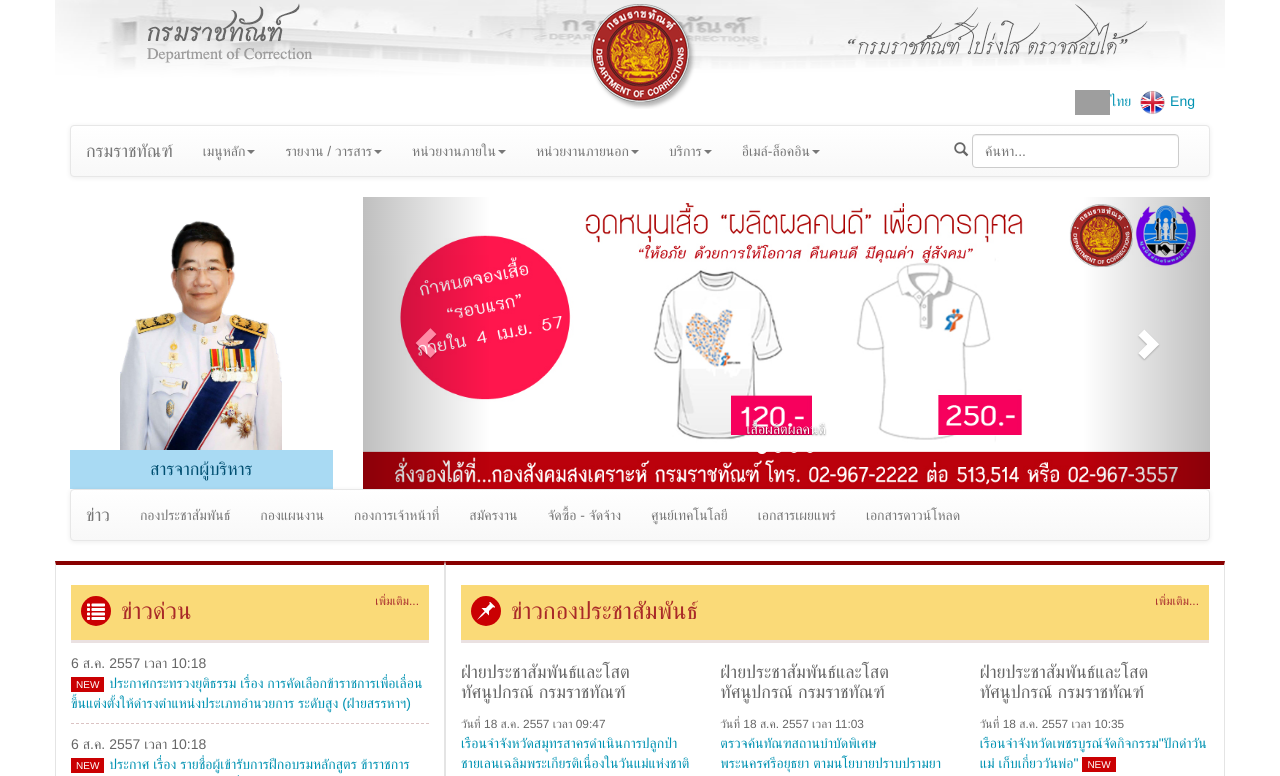
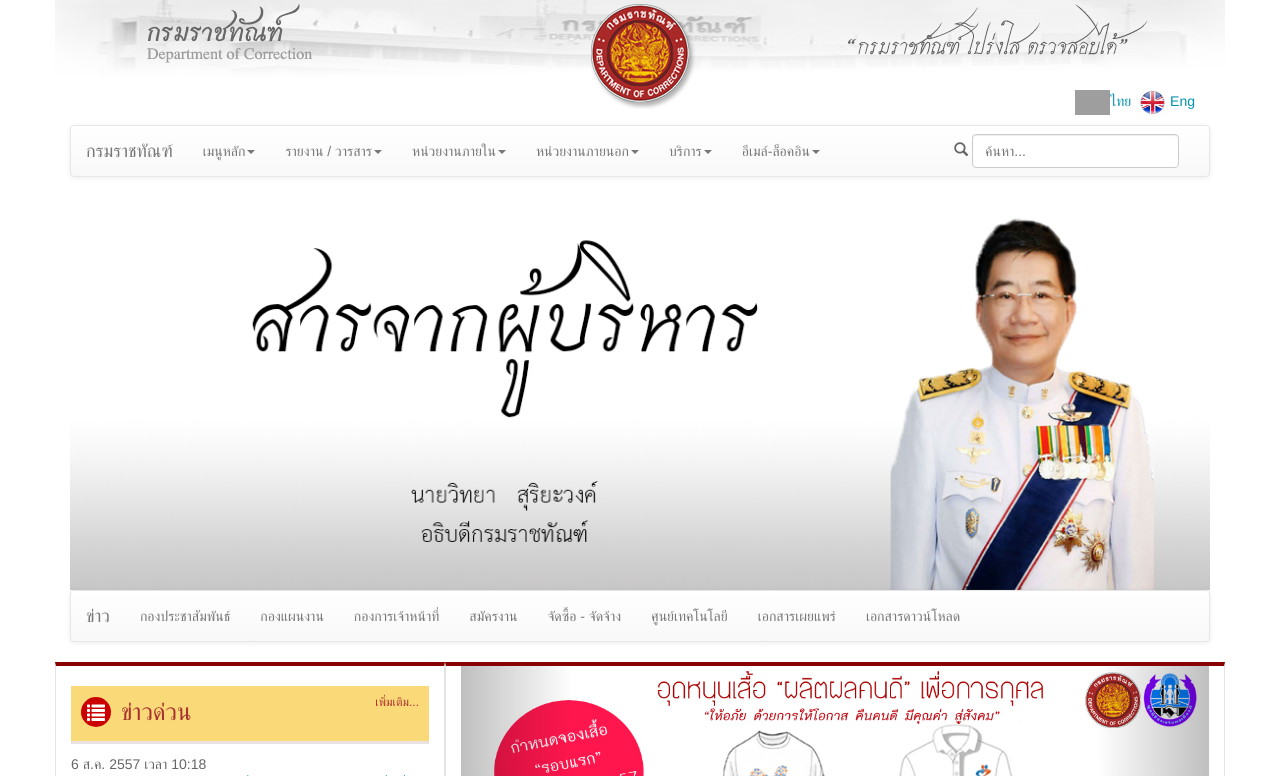
Before and after one commit to LuciferUltraM/correct.go.th, a PHP site: page / in a window 1280 px wide. Shown: the top 776 px of the page. Run offline with PHP 8.4, Linux system fonts and the light colour scheme; some libraries are stand-ins or nearby versions; grey boxes are pictures that could not be loaded.

Commit message:
edit slide

```diff
--- a/css/custom.css
+++ b/css/custom.css
@@ -1,5 +1,3 @@
-
-
 .magazine-cover img {
 	width: 150px;
 	height: 190px;
@@ -36,7 +34,7 @@
 }
 
 .sidebar-inner h3 {
-	color: #A92928;
+	color: #A93030;
 	border-bottom: 3px solid  #eae1e1;
 	background-color: #FADA78;
 	padding: 10px 10px 5px 10px;
@@ -46,32 +44,14 @@
 
 }
 
-#report-news-title, #docs-public-title, #buy-news-title {
+#report-news-title {
 	color: #A43A4C;
 	background-color: #93BA77;
 }
 
-#plan-news-title, #docs-downloads-title, #technology-news-title {
+#plan-news-title {
 	color: #A43A4C;
 	background-color: #9ED3DD;
-}
-
-#msg-gm-title {
-	color: #004F71;
-	background-color: #A9DAF3;
-	margin-top: 0px;
-	margin-bottom: 0px;
-	padding: 10px 10px 10px 10px;
-}
-
-.msg-gm {
-	align: center;
-	text-align: center;
-}
-
-#thumbnail-msg-gm {
-	margin-top: 23px;
-	width: 162px;
 }
 
 .link-more {
--- a/index.php
+++ b/index.php
@@ -2,62 +2,12 @@
 
 <!-- container -->
   <div class="container">
-  <div class="row">
-  	<div class="msg-gm col-xs-6 col-md-3">
-		  		<a href="#"><img id="thumbnail-msg-gm" class="img-responsive center-block" src="images/gm_correct.jpg" alt="..."></a>
-		  		<h4 id="msg-gm-title">สารจากผู้บริหาร</h4>
+  	<div class="row">
+  	<div class="col-xs-12 col-md-12">
+    <img  class="img-responsive center-block" src="images/carousel/ExcutiveMsg.png" alt="...">
   	</div>
-  	<div class="col-xs-12 col-md-9 col-centered">
-    <div id="carousel-example-generic" class="carousel slide" data-ride="carousel">
-      <!-- Indicators -->
-      <ol class="carousel-indicators">
-        <li data-target="#carousel-example-generic" data-slide-to="0" class="active"></li>
-        <li data-target="#carousel-example-generic" data-slide-to="1"></li>
-        <li data-target="#carousel-example-generic" data-slide-to="2"></li>
-        <li data-target="#carousel-example-generic" data-slide-to="3"></li>
-      </ol>
-
-      <!-- Wrapper for slides -->
-      <div class="carousel-inner">
-<!--
-       <div class="item active">
-         <img src="images/carousel/ExcutiveMsg.png" alt="...">
-         <div class="carousel-caption">
-           สารจากผู้บริหาร
-         </div>
-       </div>
--->
-       <div class="item active">
-         <img src="images/carousel/banner_qualitypplshirt.jpg" alt="...">
-         <div class="carousel-caption">
-           เสื้อผลิตผลคนดี
-         </div>
-       </div>
-       <div class="item">
-         <img src="images/carousel/NRC_Backdrop2.jpg" alt="...">
-         <div class="carousel-caption">
-           คืนความสุข
-         </div>
-       </div>
-       <div class="item">
-         <img src="images/carousel/new_stat.jpg" alt="...">
-         <div class="carousel-caption">
-           สถิต
-         </div>
-       </div>
-     </div>
-
-     <!-- Controls -->
-     <a class="left carousel-control" href="#carousel-example-generic" role="button" data-slide="prev">
-       <span class="glyphicon glyphicon-chevron-left"></span>
-     </a>
-     <a class="right carousel-control" href="#carousel-example-generic" role="button" data-slide="next">
-       <span class="glyphicon glyphicon-chevron-right"></span>
-     </a>
-   </div>
-  	</div>
-   </div>
-  </div>
+    </div>
+ </div>
 
  <div class="container">
         <!-- Grid demo navbar -->
```
Also changed, not shown: other parts of index.php (+55 -6 lines), images/gm_correct.jpg (deleted).
